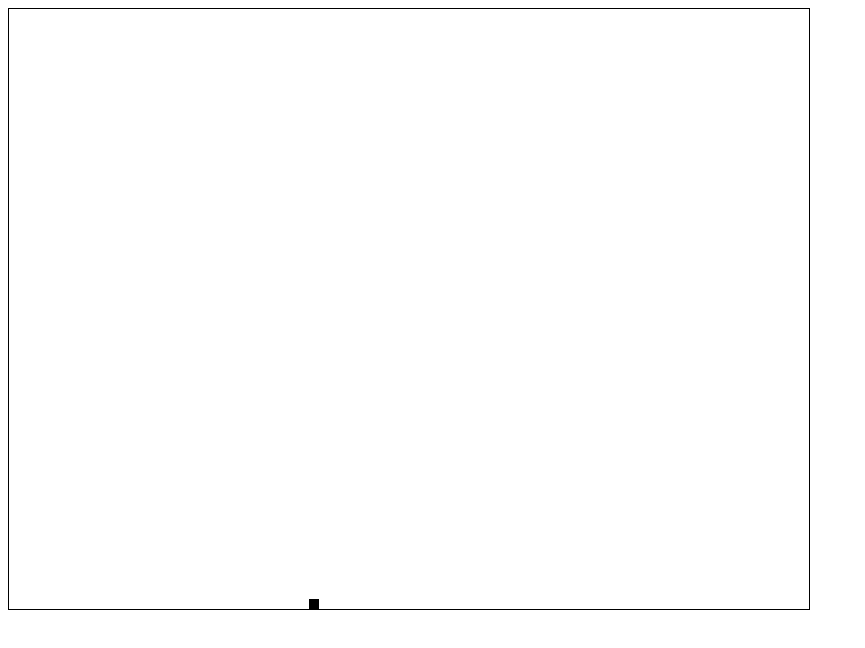
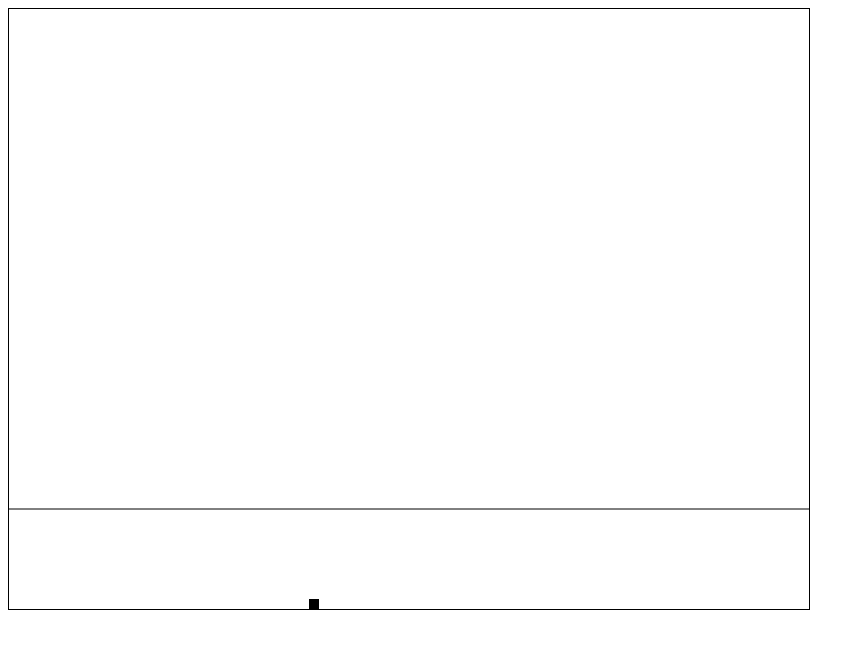
Before and after one commit to Zougouda/squareSlider, a plain HTML site: page index.html in a window 1280 px wide. Shown: the whole page, without its empty margins (0-865 px from the left). Drawn offline with Linux system fonts and the light colour scheme.

Commit message:
Controls add (FOR REAL)

```diff
--- a/index.html
+++ b/index.html
@@ -7,6 +7,7 @@
     <body>
         <canvas id="canvas" style="border: 1px solid black"></canvas>
         <script src="js/config.js" type="text/javascript"></script>
+        <script src="js/controls.js" type="text/javascript"></script>
         <script src="js/movingElement.js" type="text/javascript"></script>
         <script src="js/main.js" type="text/javascript"></script>
     </body>
--- a/js/main.js
+++ b/js/main.js
@@ -17,9 +17,18 @@ function game()
         movingElements[i].update();
         movingElements[i].draw();
     }
+
+
+    //TODO removeme
+    ctx.beginPath();
+    ctx.moveTo(0, HEIGHT-100);
+    ctx.lineTo(WIDTH, HEIGHT-100);
+    ctx.stroke();
 }
 
-var test = new MovingElement(300, 300, 10, 10, 50)
-    movingElements.push(test);
+var test = new MovingElement(300, 300, 10, 10, 400);
+movingElements.push(test);
+test.controls = [38, 40, 37, 39];
+playerControls();
 
-    setInterval(game, DISPLAY_RATE);
+setInterval(game, DISPLAY_RATE);
--- a/js/movingElement.js
+++ b/js/movingElement.js
@@ -5,6 +5,11 @@ function MovingElement(x, y, width, height, speed)
     this.width = width;
     this.height = height;
     this.speed = speed;
+    this.jumpSpeed = gravitySpeed*2;
+
+    this.jumpMaxHeight = 100;
+    this.jumpNumber = this.maxJumpNumber = 2;
+    this.lastJumpY = HEIGHT;
 
     this.applyGravity = function()
     {
@@ -17,6 +22,9 @@ function MovingElement(x, y, width, height, speed)
     this.update = function()
     {
         this.applyGravity();
+        keyControls(this, DISPLAY_RATE / 1000);
+        if(this.y + this.height >= HEIGHT)
+            this.jumpNumber = this.maxJumpNumber;
     }
 
     this.draw = function()
@@ -24,4 +32,18 @@ function MovingElement(x, y, width, height, speed)
         ctx.fillStyle = "black";
         ctx.fillRect(this.x, this.y, this.width, this.height);
     }
+
+    this.jump = function(modifier)
+    {
+
+        if(this.jumpNumber > 0)
+        {
+            if(this.y > (this. lastJumpY - this.jumpMaxHeight)  )
+            {
+                this.y -= this.jumpSpeed * modifier;
+            }
+            else
+                this.jumpNumber--;
+        }
+    }
 }
```
